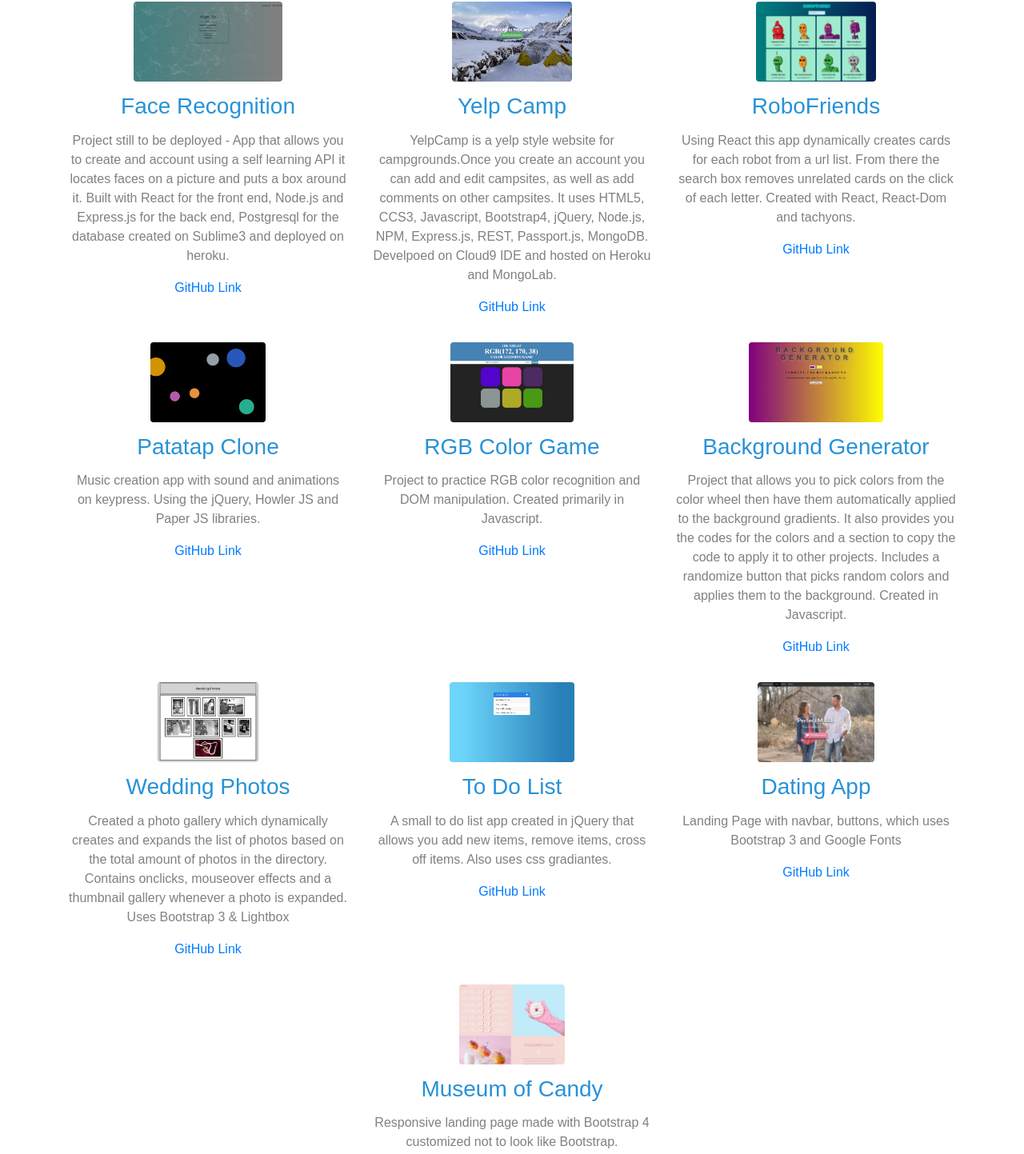
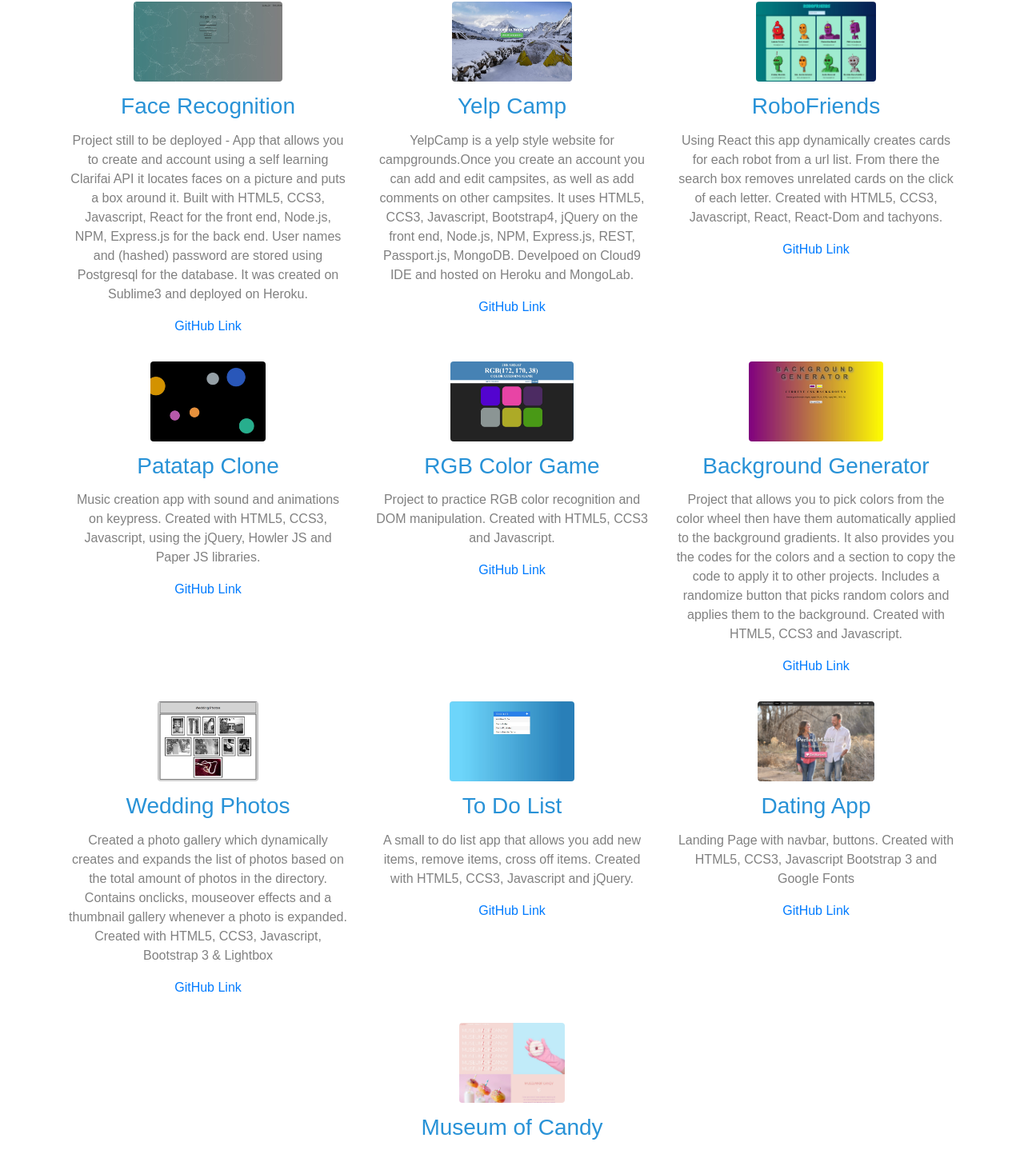
Before and after one commit to Aaron-Waguespack/resumelandingpage, a React (Create React App) app: page /projects in a window 1280 px wide. Shown: the part 94-1537 px from the top of the page at 80% size. Built offline with nearby package versions, Linux system fonts and the light colour scheme.

Commit message:
project link updates

```diff
--- a/src/components/projectlist.js
+++ b/src/components/projectlist.js
@@ -3,7 +3,7 @@ export const projects = [
 id: 1,
 image:"assets/facerec.jpg",
 name: "Face Recognition",
-desc: "Project still to be deployed - App that allows you to create and account using a self learning API it locates faces on a picture and puts a box around it. Built with React for the front end, Node.js and Express.js for the back end, Postgresql for the database created on Sublime3 and deployed on heroku.",
+desc: "Project still to be deployed - App that allows you to create and account using a self learning Clarifai API it locates faces on a picture and puts a box around it. Built with HTML5, CCS3, Javascript, React for the front end, Node.js, NPM, Express.js for the back end. User names and (hashed) password are stored using Postgresql for the database. It was created on Sublime3 and deployed on Heroku.",
 link: "https://github.com/Aaron-Waguespack/robofriends",
 gitlink: "https://github.com/Aaron-Waguespack/robofriends"
 },
@@ -11,7 +11,7 @@ gitlink: "https://github.com/Aaron-Waguespack/robofriends"
 id: 2,
 image:"assets/yelpcamp.jpg",
 name: "Yelp Camp",
-desc: "YelpCamp is a yelp style website for campgrounds.Once you create an account you can add and edit campsites, as well as add comments on other campsites. It uses HTML5, CCS3, Javascript, Bootstrap4, jQuery, Node.js, NPM, Express.js, REST, Passport.js, MongoDB. Develpoed on Cloud9 IDE and hosted on Heroku and MongoLab.",
+desc: "YelpCamp is a yelp style website for campgrounds.Once you create an account you can add and edit campsites, as well as add comments on other campsites. It uses HTML5, CCS3, Javascript, Bootstrap4, jQuery on the front end, Node.js, NPM, Express.js, REST, Passport.js, MongoDB. Develpoed on Cloud9 IDE and hosted on Heroku and MongoLab.",
 link: "https://yelpcamp-aw.herokuapp.com/",
 gitlink: "https://github.com/Aaron-Waguespack/YelpCamp"
 },
@@ -19,7 +19,7 @@ gitlink: "https://github.com/Aaron-Waguespack/YelpCamp"
 id: 3,
 image:"assets/RoboFriends.jpg",
 name: "RoboFriends",
-desc: "Using React this app dynamically creates cards for each robot from a url list. From there the search box removes unrelated cards on the click of each letter. Created with React, React-Dom and tachyons.",
+desc: "Using React this app dynamically creates cards for each robot from a url list. From there the search box removes unrelated cards on the click of each letter. Created with HTML5, CCS3, Javascript, React, React-Dom and tachyons.",
 link: "https://robofriends-aw.herokuapp.com",
 gitlink: "https://github.com/Aaron-Waguespack/robofriends"
 },
@@ -27,7 +27,7 @@ gitlink: "https://github.com/Aaron-Waguespack/robofriends"
 id: 4,
 image:"assets/patatapclone.jpg",
 name: "Patatap Clone",
-desc: "Music creation app with sound and animations on keypress. Using the jQuery, Howler JS and Paper JS libraries.",
+desc: "Music creation app with sound and animations on keypress. Created with HTML5, CCS3, Javascript, using the jQuery, Howler JS and Paper JS libraries.",
 link: "https://aaron-waguespack.github.io/patatapclone01/",
 gitlink: "https://github.com/Aaron-Waguespack/patatapclone01"
 },
@@ -35,7 +35,7 @@ gitlink: "https://github.com/Aaron-Waguespack/patatapclone01"
 id: 5,
 image:"assets/rgbcolorgame.jpg",
 name: "RGB Color Game",
-desc: "Project to practice RGB color recognition and DOM manipulation. Created primarily in Javascript.",
+desc: "Project to practice RGB color recognition and DOM manipulation. Created with HTML5, CCS3 and Javascript.",
 link: "https://rgbcolorgame-aw.herokuapp.com/",
 gitlink: "https://github.com/Aaron-Waguespack/rgbColorGame"
 },
@@ -43,7 +43,7 @@ gitlink: "https://github.com/Aaron-Waguespack/rgbColorGame"
 id: 6,
 image:"assets/backgroundgen.jpg",
 name: "Background Generator",
-desc: "Project that allows you to pick colors from the color wheel then have them automatically applied to the background gradients. It also provides you the codes for the colors and a section to copy the code to apply it to other projects. Includes a randomize button that picks random colors and applies them to the background. Created in Javascript.",
+desc: "Project that allows you to pick colors from the color wheel then have them automatically applied to the background gradients. It also provides you the codes for the colors and a section to copy the code to apply it to other projects. Includes a randomize button that picks random colors and applies them to the background. Created with HTML5, CCS3 and Javascript.",
 link: "https://backgroundgen.herokuapp.com/",
 gitlink: "https://github.com/Aaron-Waguespack/backgroundgen"
 },
@@ -51,32 +51,32 @@ gitlink: "https://github.com/Aaron-Waguespack/backgroundgen"
 id: 7,
 image:"assets/wedding.jpg",
 name: "Wedding Photos",
-desc: "Created a photo gallery which dynamically creates and expands the list of photos based on the total amount of photos in the directory. Contains onclicks, mouseover effects and a thumbnail gallery	whenever a photo is expanded. Uses Bootstrap 3 & Lightbox",
-link: "https://robofriends-aw.herokuapp.com",
-gitlink: "project 3 git link"
+desc: "Created a photo gallery which dynamically creates and expands the list of photos based on the total amount of photos in the directory. Contains onclicks, mouseover effects and a thumbnail gallery	whenever a photo is expanded. Created with HTML5, CCS3, Javascript, Bootstrap 3 & Lightbox",
+link: "https://aaron-waguespack.github.io/weddingpictures/",
+gitlink: "https://github.com/Aaron-Waguespack/weddingpictures"
 },
 {
 id: 8,
 image:"assets/todolist.jpg",
 name: "To Do List",
-desc: "A small to do list app created in jQuery that allows you add new items, remove items, cross off items. Also uses css gradiantes.",
-link: "https://patatapclone-aw.herokuapp.com/",
-gitlink: "project 4 git link"
+desc: "A small to do list app that allows you add new items, remove items, cross off items. Created with HTML5, CCS3, Javascript and jQuery.",
+link: " https://aaron-waguespack.github.io/todolist//",
+gitlink: "https://github.com/Aaron-Waguespack/todolist"
 },
 {
 id: 9,
 image:"assets/datingapp.jpg",
 name: "Dating App",
-desc: "Landing Page with navbar, buttons, which uses Bootstrap 3 and Google Fonts",
-link: "https://robofriends-aw.herokuapp.com",
-gitlink: "project 3 git link"
+desc: "Landing Page with navbar, buttons. Created with HTML5, CCS3, Javascript Bootstrap 3 and Google Fonts",
+link: "https://aaron-waguespack.github.io/datingapp/",
+gitlink: "https://github.com/Aaron-Waguespack/datingapp"
 },
 {
 id: 10,
 image:"assets/museumofcandy.jpg",
 name: "Museum of Candy",
-desc: "Responsive landing page made with Bootstrap 4 customized not to look like Bootstrap.",
-link: "https://patatapclone-aw.herokuapp.com/",
-gitlink: "project 4 git link"
+desc: "Responsive landing page made not to look like Bootstrap.Created with HTML5, CCS3, Javascript Bootstrap 4",
+link: "https://aaron-waguespack.github.io/museumofcandy/",
+gitlink: "https://github.com/Aaron-Waguespack/museumofcandy"
 }
 ]
```
